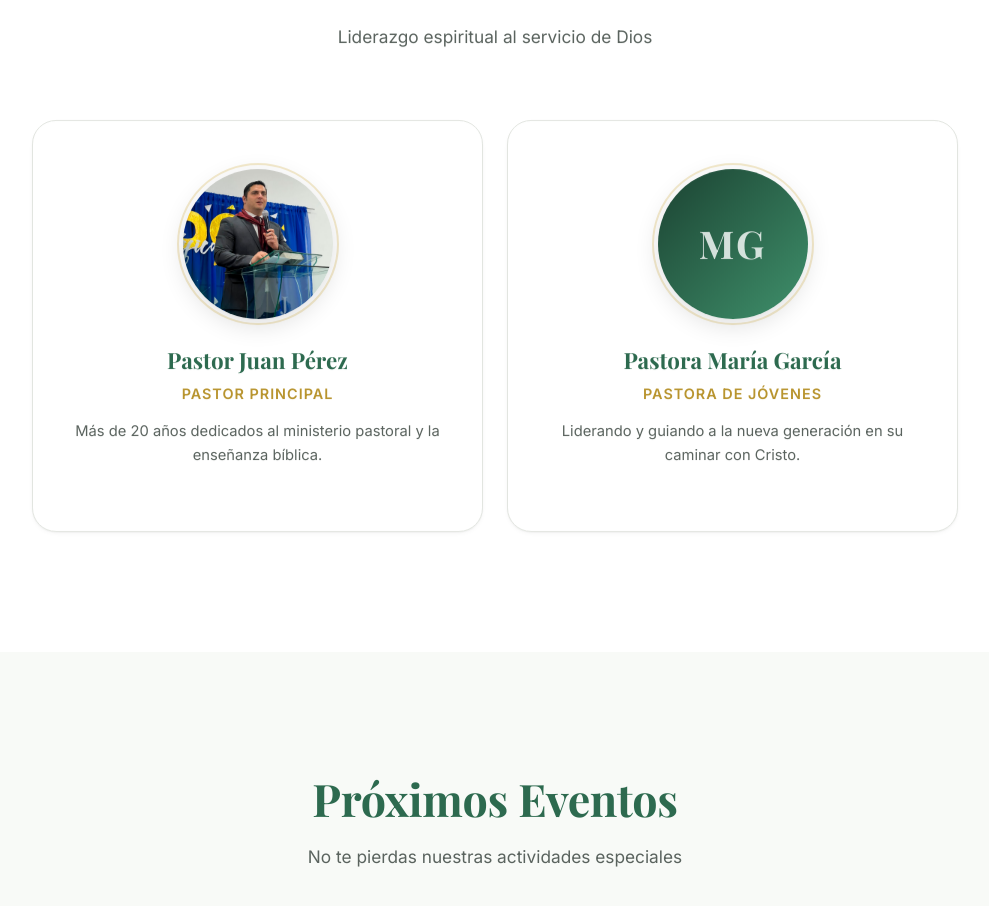
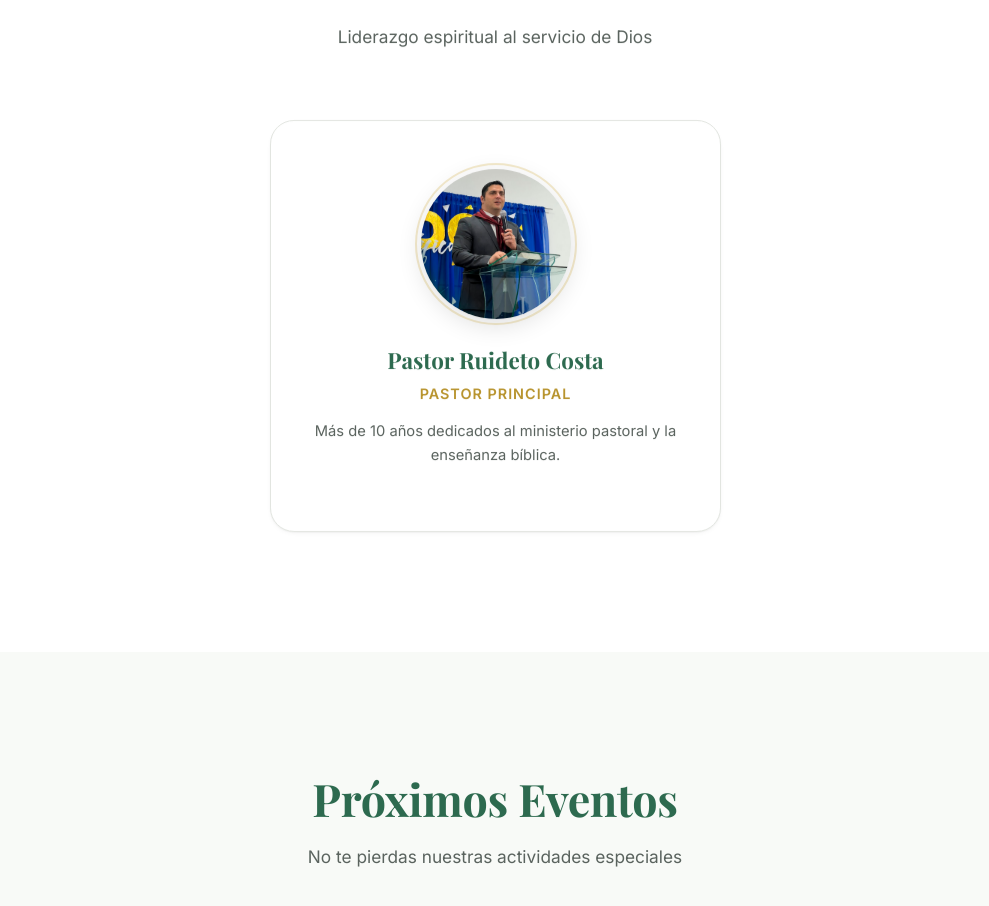
Before and after one commit to gerargram2006/Pagina-Iglesia, a React (Vite) app: page / in a window 1280 px wide. Shown: the part 4112-5018 px from the top of the page, without its empty margins (145-1134 px from the left). Built offline with nearby package versions, Linux system fonts and the light colour scheme.

Commit message:
docs: Actualizacion de contexto de Pastor

```diff
--- a/src/components/PastorsSection.jsx
+++ b/src/components/PastorsSection.jsx
@@ -1,7 +1,6 @@
 export default function PastorsSection({ title = "Nuestros Pastores", subtitle = "Liderazgo espiritual al servicio de Dios", id = "pastores" }) {
     const pastors = [
-        { name: "Pastor Juan Pérez", role: "Pastor Principal", description: "Más de 20 años dedicados al ministerio pastoral y la enseñanza bíblica.", initials: "JP", hasPhoto: true, photoSrc: "/img/pastor-principal.webp" },
-        { name: "Pastora María García", role: "Pastora de Jóvenes", description: "Liderando y guiando a la nueva generación en su caminar con Cristo.", initials: "MG", hasPhoto: false, photoSrc: "" },
+        { name: "Pastor Ruideto Costa", role: "Pastor Principal", description: "Más de 10 años dedicados al ministerio pastoral y la enseñanza bíblica.", initials: "JP", hasPhoto: true, photoSrc: "/img/pastor-principal.webp" },
     ];
 
     return (
```
